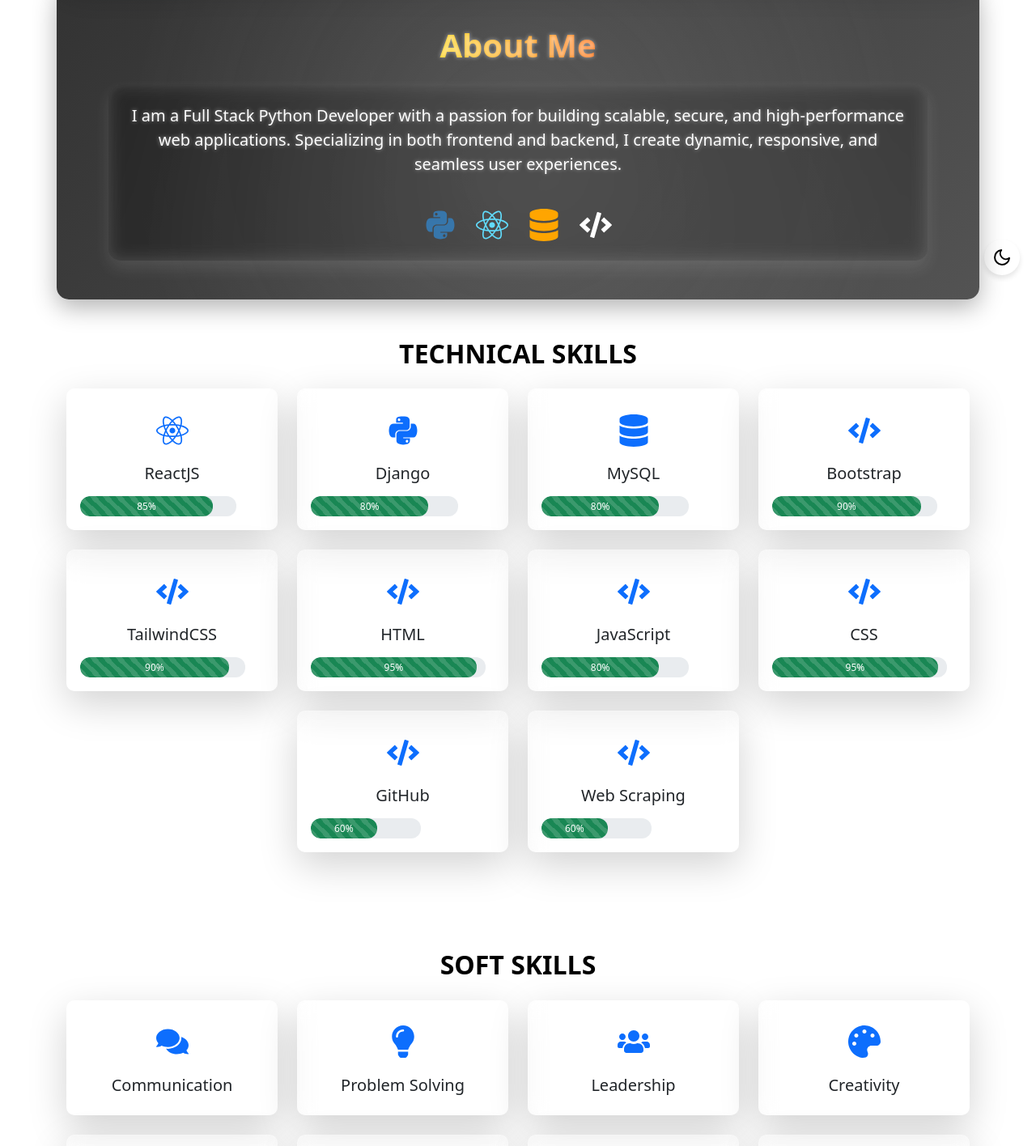
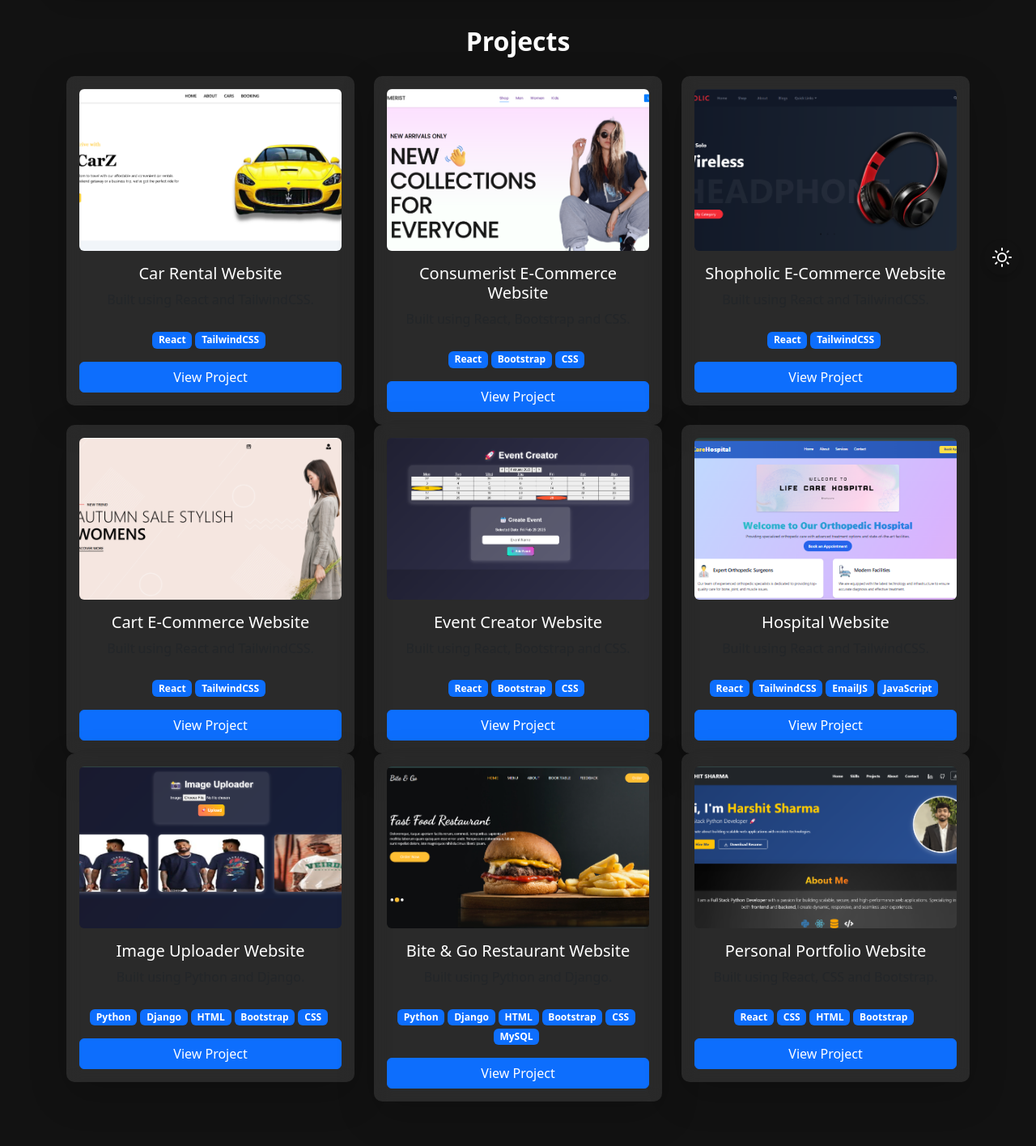
Before and after one commit to Harshitsharma2004/Harshit-Sharma-Portfolio, a React (Create React App) app: page / in a window 1280 px wide. Shown: the part 440-1856 px from the top of the page at 81% size. Built offline with nearby package versions, Linux system fonts and the light colour scheme.

Commit message:
Dark mode set default

```diff
--- a/src/Portfolio.jsx
+++ b/src/Portfolio.jsx
@@ -21,22 +21,21 @@ import {
   Linkedin,
   GitHub,
   Code,
-  Mail,
-  Phone,
 } from "react-feather";
 import profileImage from "./profile.png";
 import resume from "./resume.pdf";
-import "./Portfolio.css"; // Ensure you have this CSS file
+import "./Portfolio.css";
 import Projects from "./Project";
 import Contact from "./Contact";
 
 const Portfolio = () => {
-  // Load theme from localStorage
+  // Set dark mode as default
   const [darkMode, setDarkMode] = useState(() => {
-    return localStorage.getItem("theme") === "dark";
+    return localStorage.getItem("theme")
+      ? localStorage.getItem("theme") === "dark"
+      : true;
   });
 
-  // Apply theme to the body
   useEffect(() => {
     document.body.className = darkMode ? "dark-mode" : "light-mode";
     localStorage.setItem("theme", darkMode ? "dark" : "light");
@@ -45,7 +44,6 @@ const Portfolio = () => {
   const [isNavOpen, setIsNavOpen] = useState(false);
   const navRef = useRef(null);
 
-  // Close navbar when clicking outside
   useEffect(() => {
     const handleClickOutside = (event) => {
       if (navRef.current && !navRef.current.contains(event.target)) {
@@ -144,11 +142,7 @@ const Portfolio = () => {
 
       {/* Floating Dark/Light Mode Toggle Button */}
       <button className="theme-toggle-btn" onClick={toggleTheme}>
-        {darkMode ? (
-          <Sun size={24} color="white" />
-        ) : (
-          <Moon size={24} color="black" />
-        )}
+        {darkMode ? <Sun size={24} color="white" /> : <Moon size={24} color="black" />}
       </button>
 
       {/* Hero Section */}
@@ -175,8 +169,7 @@ const Portfolio = () => {
           </h1>
           <p className="lead fs-4">Full Stack Python Developer 🚀</p>
           <p className="fs-6">
-            Passionate about building scalable web applications with modern
-            technologies.
+            Passionate about building scalable web applications with modern technologies.
           </p>
 
           {/* CTA Buttons */}
@@ -222,218 +215,6 @@ const Portfolio = () => {
         </motion.div>
       </section>
 
-      {/* About Section */}
-      <motion.section
-        id="about"
-        className="container py-5 text-center"
-        initial={{ opacity: 0, y: 50 }}
-        whileInView={{ opacity: 1, y: 0 }}
-        transition={{ duration: 1 }}
-        style={{
-          background:
-            "linear-gradient(135deg, rgba(0,0,0,0.8), rgba(40,40,40,0.8))",
-          borderRadius: "15px",
-          backdropFilter: "blur(15px)",
-          padding: "4rem",
-          boxShadow: "0px 10px 30px rgba(0, 0, 0, 0.3)",
-          color: "#fff", // Ensures text stays white
-          position: "relative",
-          overflow: "hidden",
-        }}
-      >
-        {/* Animated Gradient Overlay */}
-        <div
-          style={{
-            position: "absolute",
-            top: "0",
-            left: "0",
-            width: "100%",
-            height: "100%",
-            background:
-              "radial-gradient(circle, rgba(255,255,255,0.1) 10%, rgba(0,0,0,0) 80%)",
-            zIndex: 0,
-          }}
-        ></div>
-
-        {/* Attractive Title with Gradient Effect */}
-        <motion.h2
-          className="fw-bold mb-4"
-          style={{
-            fontSize: "2.5rem",
-            background: "linear-gradient(90deg, #ffcc00, #ff6600)",
-            WebkitBackgroundClip: "text",
-            color: "transparent",
-            display: "inline-block",
-            zIndex: 1,
-            textShadow: "0px 0px 5px rgba(255, 255, 255, 0.5)", // Enhances readability
-          }}
-          initial={{ opacity: 0, y: -20 }}
-          animate={{ opacity: 1, y: 0 }}
-          transition={{ duration: 1.2 }}
-        >
-          About Me
-        </motion.h2>
-
-        {/* About Card with Icons */}
-        <motion.div
-          className="card glass-card p-4 border-0"
-          whileHover={{ scale: 1.05 }}
-          transition={{ duration: 0.3 }}
-          style={{
-            background: "rgba(255, 255, 255, 0.1)",
-            borderRadius: "15px",
-            backdropFilter: "blur(10px)",
-            padding: "2rem",
-            boxShadow: "0px 10px 20px rgba(255, 255, 255, 0.1)",
-            zIndex: 1,
-            color: "#fff", // Ensures text remains white inside the card
-          }}
-        >
-          <p
-            className="lead"
-            style={{
-              color: "#fff", // Ensures text remains white
-              textShadow: "0px 0px 5px rgba(255, 255, 255, 0.5)",
-            }}
-          >
-            I am a <strong>Full Stack Python Developer</strong> with a passion
-            for building scalable, secure, and high-performance web
-            applications. Specializing in both <strong>frontend</strong> and{" "}
-            <strong>backend</strong>, I create dynamic, responsive, and seamless
-            user experiences.
-          </p>
-
-          {/* Tech Icons Row */}
-          <div className="d-flex justify-content-center mt-4 gap-4">
-            <motion.div
-              whileHover={{ scale: 1.2 }}
-              transition={{ duration: 0.3 }}
-            >
-              <FaPython size={40} color="#3776AB" />
-            </motion.div>
-            <motion.div
-              whileHover={{ scale: 1.2 }}
-              transition={{ duration: 0.3 }}
-            >
-              <FaReact size={40} color="#61DBFB" />
-            </motion.div>
-            <motion.div
-              whileHover={{ scale: 1.2 }}
-              transition={{ duration: 0.3 }}
-            >
-              <FaDatabase size={40} color="#FFA500" />
-            </motion.div>
-            <motion.div
-              whileHover={{ scale: 1.2 }}
-              transition={{ duration: 0.3 }}
-            >
-              <FaCode size={40} color="#FFFFFF" />
-            </motion.div>
-          </div>
-        </motion.div>
-      </motion.section>
-
-      {/* Skills Section */}
-      <motion.section
-        id="skills"
-        className="container py-5 text-center"
-        initial={{ opacity: 0, x: 100 }}
-        whileInView={{ opacity: 1, x: 0 }}
-        transition={{ duration: 1 }}
-      >
-        <h2 className="fw-bold mb-4 text-uppercase">Technical Skills</h2>
-
-        <div className="row justify-content-center">
-          {[
-            { name: "ReactJS", icon: <FaReact />, percentage: "85%" },
-            { name: "Django", icon: <FaPython />, percentage: "80%" },
-            { name: "MySQL", icon: <FaDatabase />, percentage: "80%" },
-            { name: "Bootstrap", icon: <FaCode />, percentage: "90%" },
-            { name: "TailwindCSS", icon: <FaCode />, percentage: "90%" },
-            { name: "HTML", icon: <FaCode />, percentage: "95%" },
-            { name: "JavaScript", icon: <FaCode />, percentage: "80%" },
-            { name: "CSS", icon: <FaCode />, percentage: "95%" },
-            { name: "GitHub", icon: <FaCode />, percentage: "60%" },
-            { name: "Web Scraping", icon: <FaCode />, percentage: "60%" },
-          ].map((skill, index) => (
-            <motion.div
-              key={index}
-              className="col-md-4 col-lg-3 mb-4"
-              whileHover={{ scale: 1.05 }}
-              transition={{ duration: 0.3 }}
-            >
-              <div className="card glass-card p-3 text-center shadow-lg">
-                <motion.div
-                  className="skill-icon"
-                  initial={{ opacity: 0, scale: 0.5 }}
-                  animate={{ opacity: 1, scale: 1 }}
-                  transition={{ duration: 0.5 }}
-                >
-                  <span className="fs-1 text-primary">{skill.icon}</span>
-                </motion.div>
-                <h5 className="mt-3">{skill.name}</h5>
-                <motion.div
-                  className="progress mt-2"
-                  initial={{ width: 0 }}
-                  animate={{ width: skill.percentage }}
-                  transition={{ duration: 1.5 }}
-                >
-                  <div
-                    className="progress-bar bg-success progress-bar-striped progress-bar-animated"
-                    style={{ width: skill.percentage }}
-                  >
-                    {skill.percentage}
-                  </div>
-                </motion.div>
-              </div>
-            </motion.div>
-          ))}
-        </div>
-      </motion.section>
-
-      {/* Soft Skills Section */}
-      <motion.section
-        id="soft-skills"
-        className="container py-5 text-center"
-        initial={{ opacity: 0, y: 100 }}
-        whileInView={{ opacity: 1, y: 0 }}
-        transition={{ duration: 1 }}
-      >
-        <h2 className="fw-bold mb-4 text-uppercase">Soft Skills</h2>
-
-        <div className="row justify-content-center">
-          {[
-            { name: "Communication", icon: <FaComments /> },
-            { name: "Problem Solving", icon: <FaLightbulb /> },
-            { name: "Leadership", icon: <FaUsers /> },
-            { name: "Creativity", icon: <FaPalette /> },
-            { name: "Teamwork", icon: <FaHandshake /> },
-            { name: "Time Management", icon: <FaClock /> },
-            { name: "Adaptability", icon: <FaSyncAlt /> },
-            { name: "Critical Thinking", icon: <FaBrain /> },
-          ].map((skill, index) => (
-            <motion.div
-              key={index}
-              className="col-md-4 col-lg-3 mb-4"
-              whileHover={{ scale: 1.05 }}
-              transition={{ duration: 0.3 }}
-            >
-              <div className="card glass-card p-3 text-center shadow-lg">
-                <motion.div
-                  className="skill-icon"
-                  initial={{ opacity: 0, scale: 0.5 }}
-                  animate={{ opacity: 1, scale: 1 }}
-                  transition={{ duration: 0.5 }}
-                >
-                  <span className="fs-1 text-primary">{skill.icon}</span>
-                </motion.div>
-                <h5 className="mt-3">{skill.name}</h5>
-              </div>
-            </motion.div>
-          ))}
-        </div>
-      </motion.section>
-
       {/* Projects Section */}
       <Projects />
 
```
